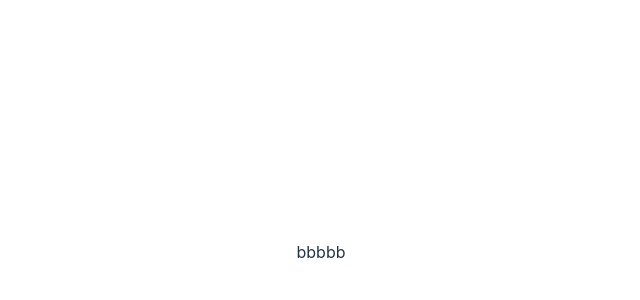
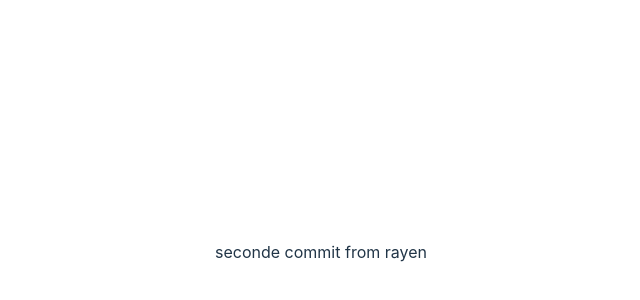
Before and after one commit to sedkibagga/parking-space-counter, a React (Vite) app in the folder frontend/parking-website/: page / in a window 1280 px wide. Shown: the part 148-448 px from the top of the page, without its empty margins (319-959 px from the left). Built offline with nearby package versions, Linux system fonts and the light colour scheme.

Commit message:
seconde-commit-from-rayen

```diff
--- a/frontend/parking-website/src/App.tsx
+++ b/frontend/parking-website/src/App.tsx
@@ -5,7 +5,7 @@ function App() {
 
   return (
     <>
-       <p>bbbbb</p>
+       <p>seconde commit from rayen</p>
     </>
   )
 }
```
